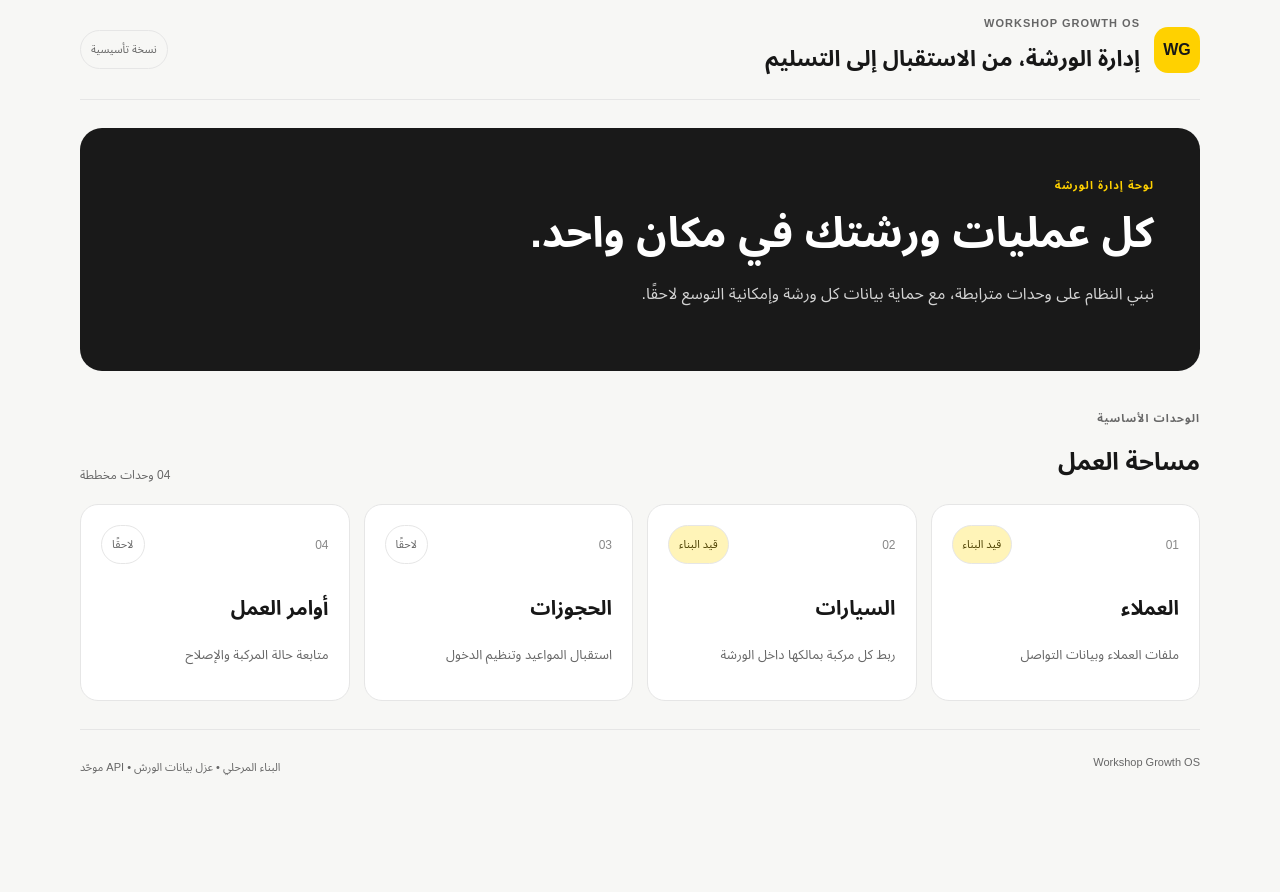
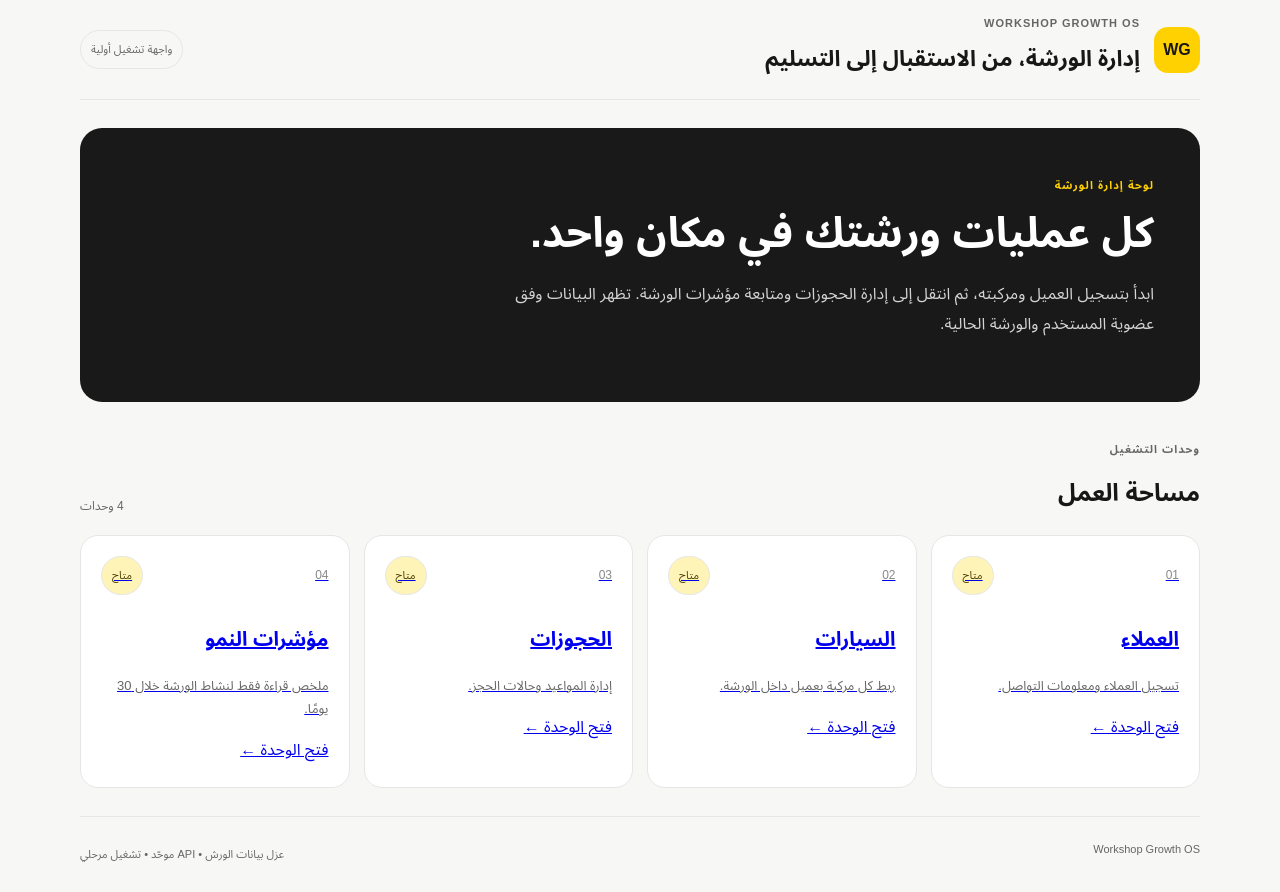
Before and after one commit to autoaifix-max/workshop-growth-os, a Next.js app: page / in a window 1280 px wide. Before the commit the page ends 805 px from the top, so only its background shows below. Built offline with nearby package versions, Linux system fonts and the light colour scheme.

Commit message:
feat: link operational modules from workshop home

```diff
--- a/src/app/page.tsx
+++ b/src/app/page.tsx
@@ -1 +1,35 @@
-const modules=[{n:"01",title:"العملاء",desc:"ملفات العملاء وبيانات التواصل",status:"قيد البناء"},{n:"02",title:"السيارات",desc:"ربط كل مركبة بمالكها داخل الورشة",status:"قيد البناء"},{n:"03",title:"الحجوزات",desc:"استقبال المواعيد وتنظيم الدخول",status:"لاحقًا"},{n:"04",title:"أوامر العمل",desc:"متابعة حالة المركبة والإصلاح",status:"لاحقًا"}]; export default function HomePage(){return <main className="shell"><header className="topbar"><div className="brand">WG</div><div><p className="eyebrow">WORKSHOP GROWTH OS</p><h1>إدارة الورشة، من الاستقبال إلى التسليم</h1></div><span className="pill">نسخة تأسيسية</span></header><section className="hero"><p className="eyebrow">لوحة إدارة الورشة</p><h2>كل عمليات ورشتك في مكان واحد.</h2><p>نبني النظام على وحدات مترابطة، مع حماية بيانات كل ورشة وإمكانية التوسع لاحقًا.</p></section><div className="section-head"><div><p className="eyebrow">الوحدات الأساسية</p><h2>مساحة العمل</h2></div><span className="muted">04 وحدات مخططة</span></div><section className="grid">{modules.map(m=><article className="card" key={m.n}><div className="cardtop"><span>{m.n}</span><span className={m.status==="قيد البناء"?"active pill":"pill"}>{m.status}</span></div><h3>{m.title}</h3><p>{m.desc}</p></article>)}</section><footer><span>Workshop Growth OS</span><span>البناء المرحلي • عزل بيانات الورش • API موحّد</span></footer></main>}
+import Link from "next/link";
+
+const modules = [
+  { n: "01", title: "العملاء", desc: "تسجيل العملاء ومعلومات التواصل.", href: "/customers", status: "متاح" },
+  { n: "02", title: "السيارات", desc: "ربط كل مركبة بعميل داخل الورشة.", href: "/vehicles", status: "متاح" },
+  { n: "03", title: "الحجوزات", desc: "إدارة المواعيد وحالات الحجز.", href: "/admin/bookings", status: "متاح" },
+  { n: "04", title: "مؤشرات النمو", desc: "ملخص قراءة فقط لنشاط الورشة خلال 30 يومًا.", href: "/admin/growth", status: "متاح" },
+];
+
+export default function HomePage() {
+  return (
+    <main className="shell">
+      <header className="topbar">
+        <div className="brand">WG</div>
+        <div><p className="eyebrow">WORKSHOP GROWTH OS</p><h1>إدارة الورشة، من الاستقبال إلى التسليم</h1></div>
+        <span className="pill">واجهة تشغيل أولية</span>
+      </header>
+      <section className="hero">
+        <p className="eyebrow">لوحة إدارة الورشة</p>
+        <h2>كل عمليات ورشتك في مكان واحد.</h2>
+        <p>ابدأ بتسجيل العميل ومركبته، ثم انتقل إلى إدارة الحجوزات ومتابعة مؤشرات الورشة. تظهر البيانات وفق عضوية المستخدم والورشة الحالية.</p>
+      </section>
+      <div className="section-head"><div><p className="eyebrow">وحدات التشغيل</p><h2>مساحة العمل</h2></div><span className="muted">4 وحدات</span></div>
+      <section className="grid">
+        {modules.map((m) => (
+          <Link className="card module-card" key={m.n} href={m.href}>
+            <div className="cardtop"><span>{m.n}</span><span className="active pill">{m.status}</span></div>
+            <h3>{m.title}</h3><p>{m.desc}</p><span className="module-card-action">فتح الوحدة ←</span>
+          </Link>
+        ))}
+      </section>
+      <footer><span>Workshop Growth OS</span><span>عزل بيانات الورش • API موحّد • تشغيل مرحلي</span></footer>
+    </main>
+  );
+}
```
